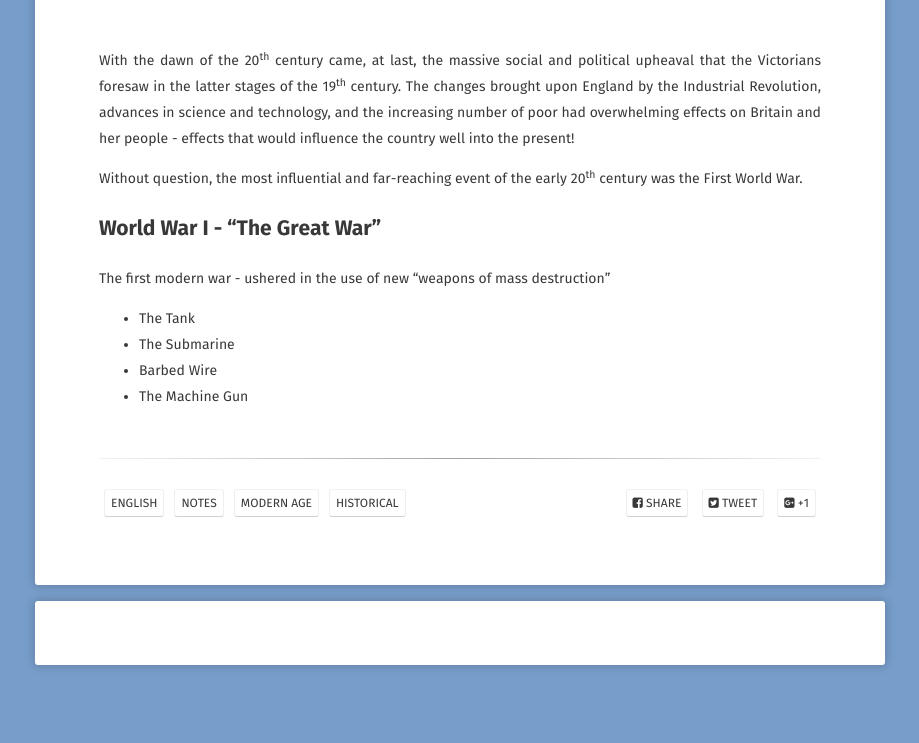
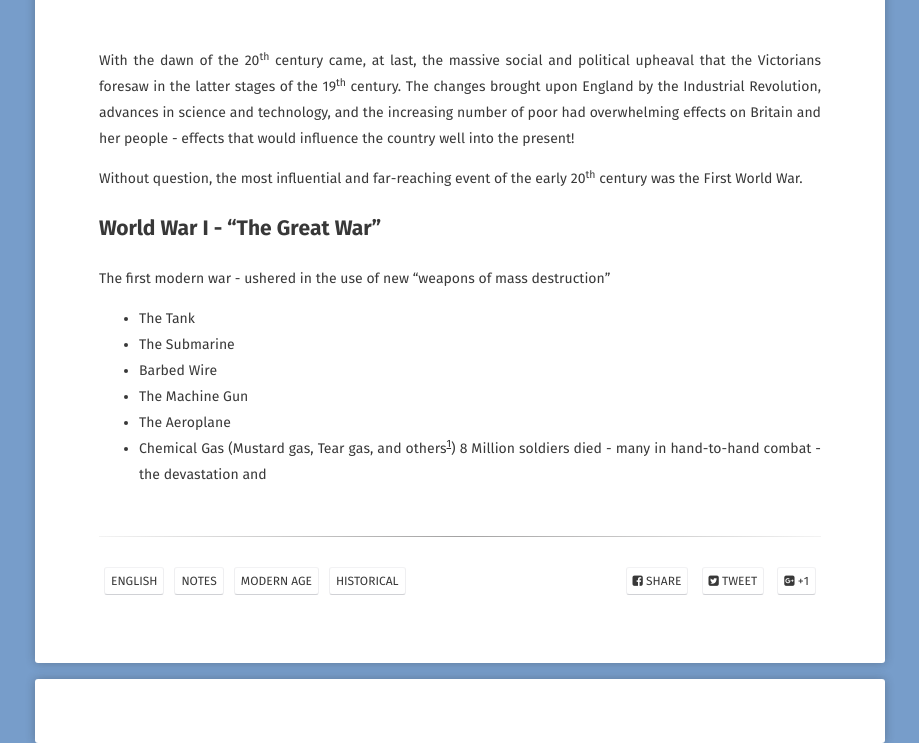
Before and after one commit to EthenStrine/site, a Jekyll site: the page built from _posts/2019-04-17-modern.md, in a window 1280 px wide. Shown: the part 570-1313 px from the top of the page, without its empty margins (180-1099 px from the left). Built offline with Jekyll 4.4.1, drawn with Linux system fonts in a browser that asks for light colours; some web fonts are replaced; comment, search, counter and statistics services are not loaded.

Commit message:
Update 2019-04-17-modern.md

```diff
--- a/_posts/2019-04-17-modern.md
+++ b/_posts/2019-04-17-modern.md
@@ -24,3 +24,6 @@ The first modern war - ushered in the use of new "weapons of mass destruction"
   - The Submarine
   - Barbed Wire
   - The Machine Gun
+  - The Aeroplane
+  - Chemical Gas (Mustard gas, Tear gas, and others<sup><a href="https://en.wikipedia.org/wiki/Chemical_weapons_in_World_War_I">1</a></sup>)
+  8 Million soldiers died - many in hand-to-hand combat - the devastation and
```
